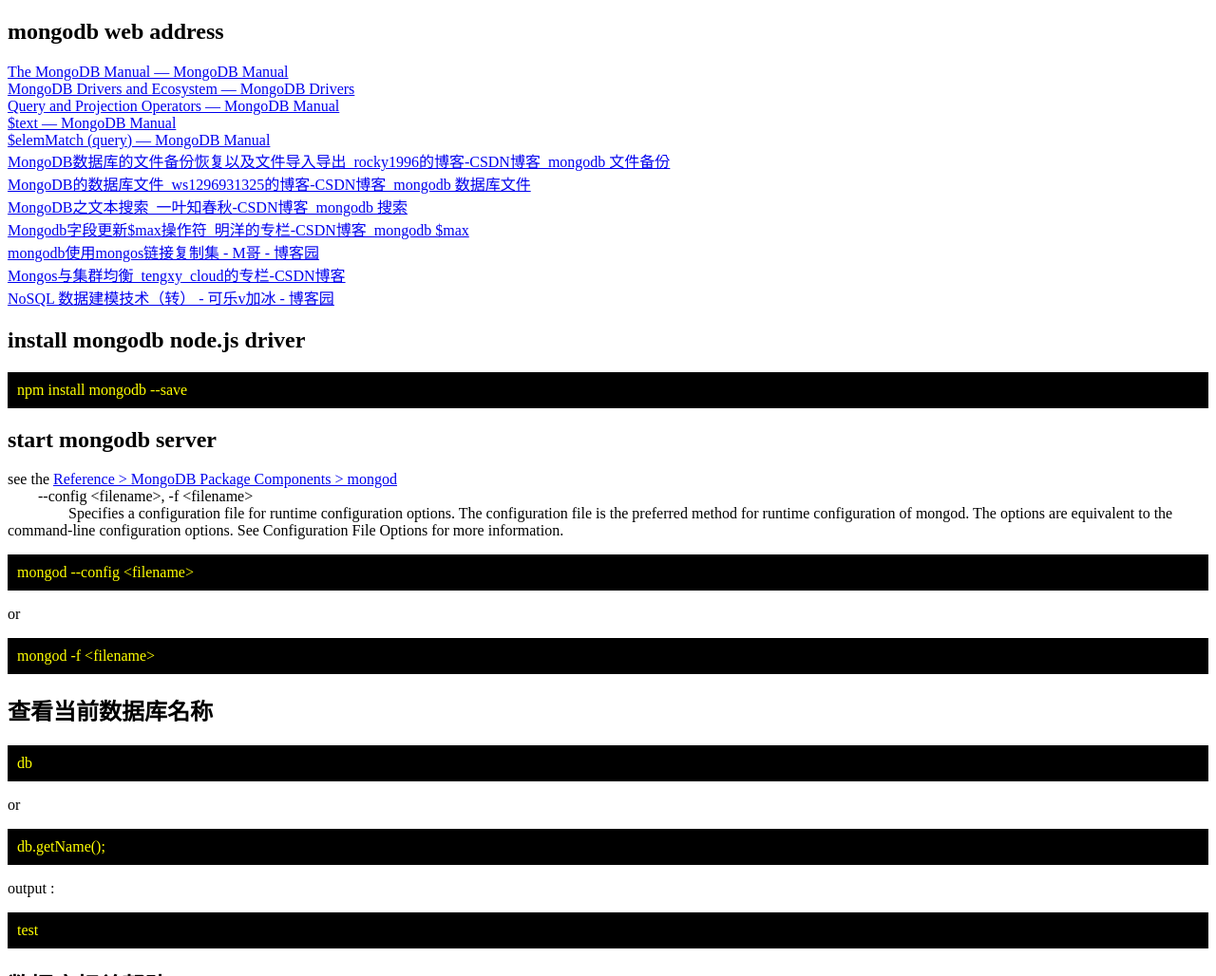
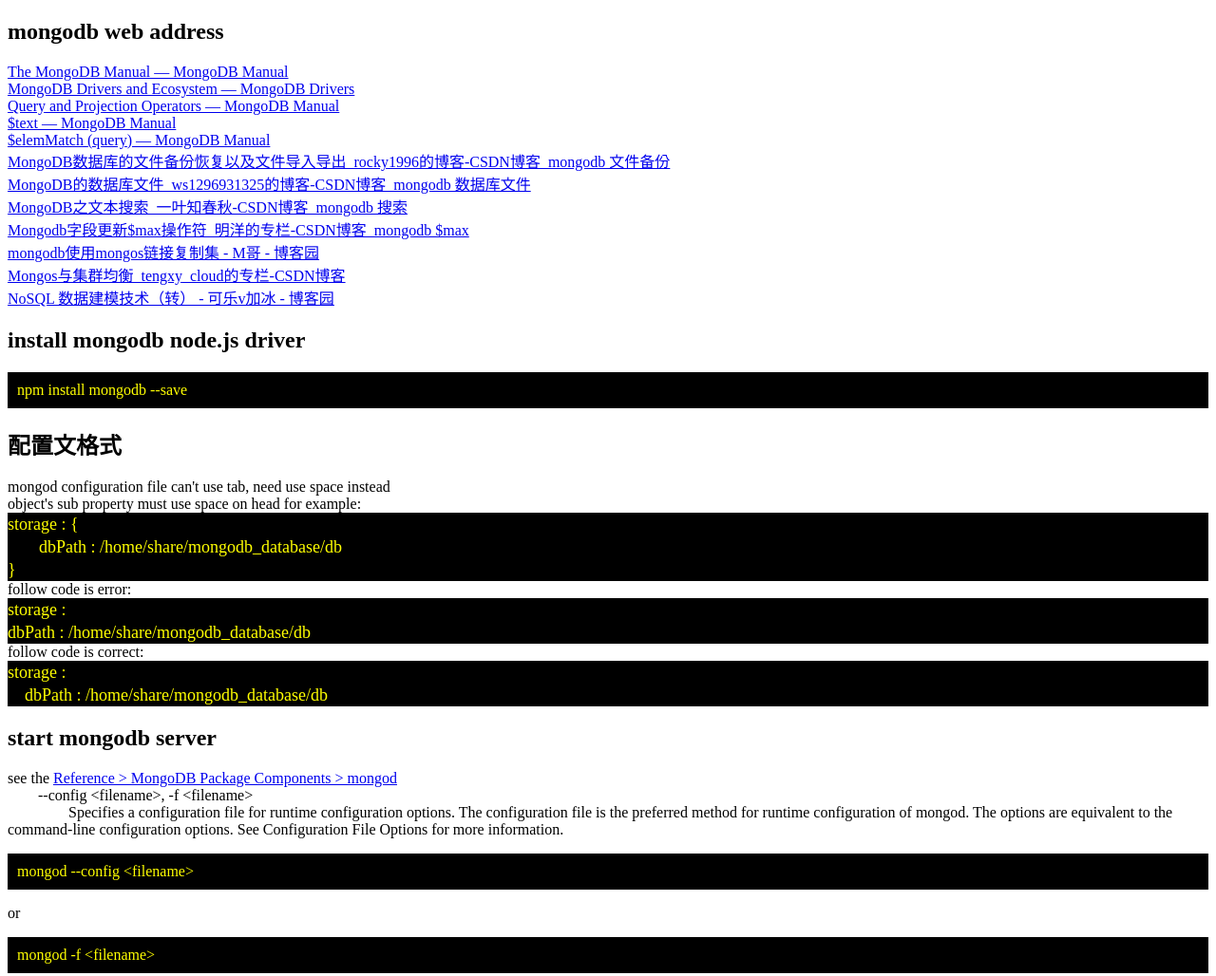
Before and after one commit to fred4444source/mongodb_test, a website: page index.html in a window 1280 px wide. Shown: the top 1028 px of the page at 95% size. Drawn offline with Linux system fonts and the light colour scheme.

Commit message:
add 配置文格式

```diff
--- a/index.html
+++ b/index.html
@@ -12,6 +12,15 @@
 				background-color : black;
 				color : yellow;
 				padding : 10px;
+			}
+			.class___code {
+				color : yellow;
+				background-color : black;
+				line-height : 24px;
+				font-size : 18px;
+				vertical-align : bottom;
+				white-space : nowrap;
+				overflow-x : auto;
 			}
 			.class___tab {
 				display : inline-block;
@@ -64,6 +73,29 @@
 				<p class="class___command">
 					npm install mongodb --save
 				</p>
+			</section>
+			<section>
+				<h2>配置文格式</h2>
+				<div>
+					mongod configuration file can't use tab, need use space instead
+					<br/>
+					object's sub property must use space on head for example:
+					<div class="class___code">
+						storage&nbsp;:&nbsp;{<br/>
+						<span class="class___tab">&#9;</span>dbPath&nbsp;:&nbsp;/home/share/mongodb_database/db<br/>
+						}<br/>
+					</div>
+					follow code is error:
+					<div class="class___code">
+						storage&nbsp;:<br/>
+						dbPath&nbsp;:&nbsp;/home/share/mongodb_database/db<br/>
+					</div>
+					follow code is correct:
+					<div class="class___code">
+						storage&nbsp;:<br/>
+						<span style="">&nbsp;&nbsp;&nbsp;&nbsp;</span>dbPath&nbsp;:&nbsp;/home/share/mongodb_database/db<br/>
+					</div>
+				</div>
 			</section>
 			<section>
 				<h2>start mongodb server</h2>
```
